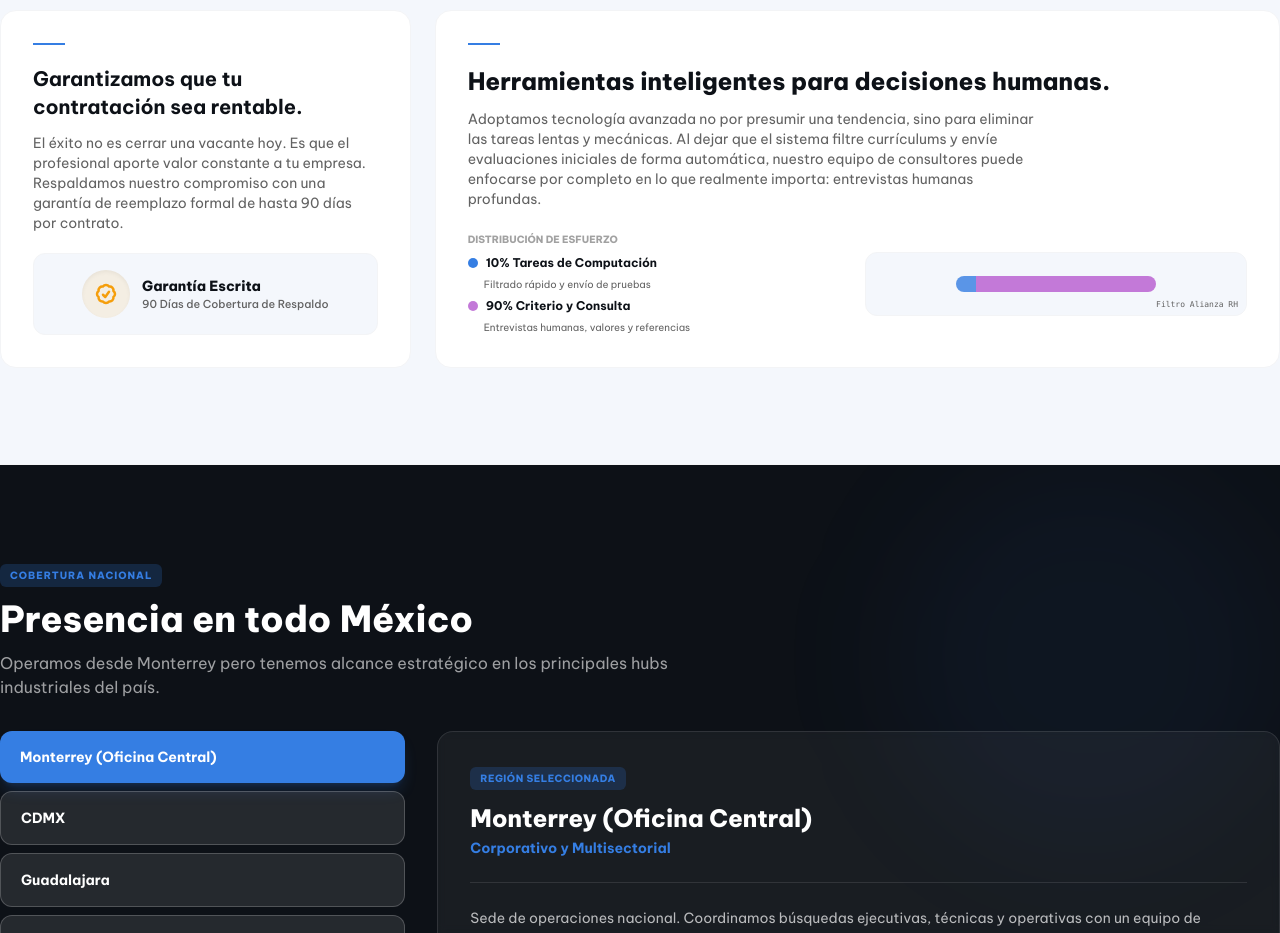
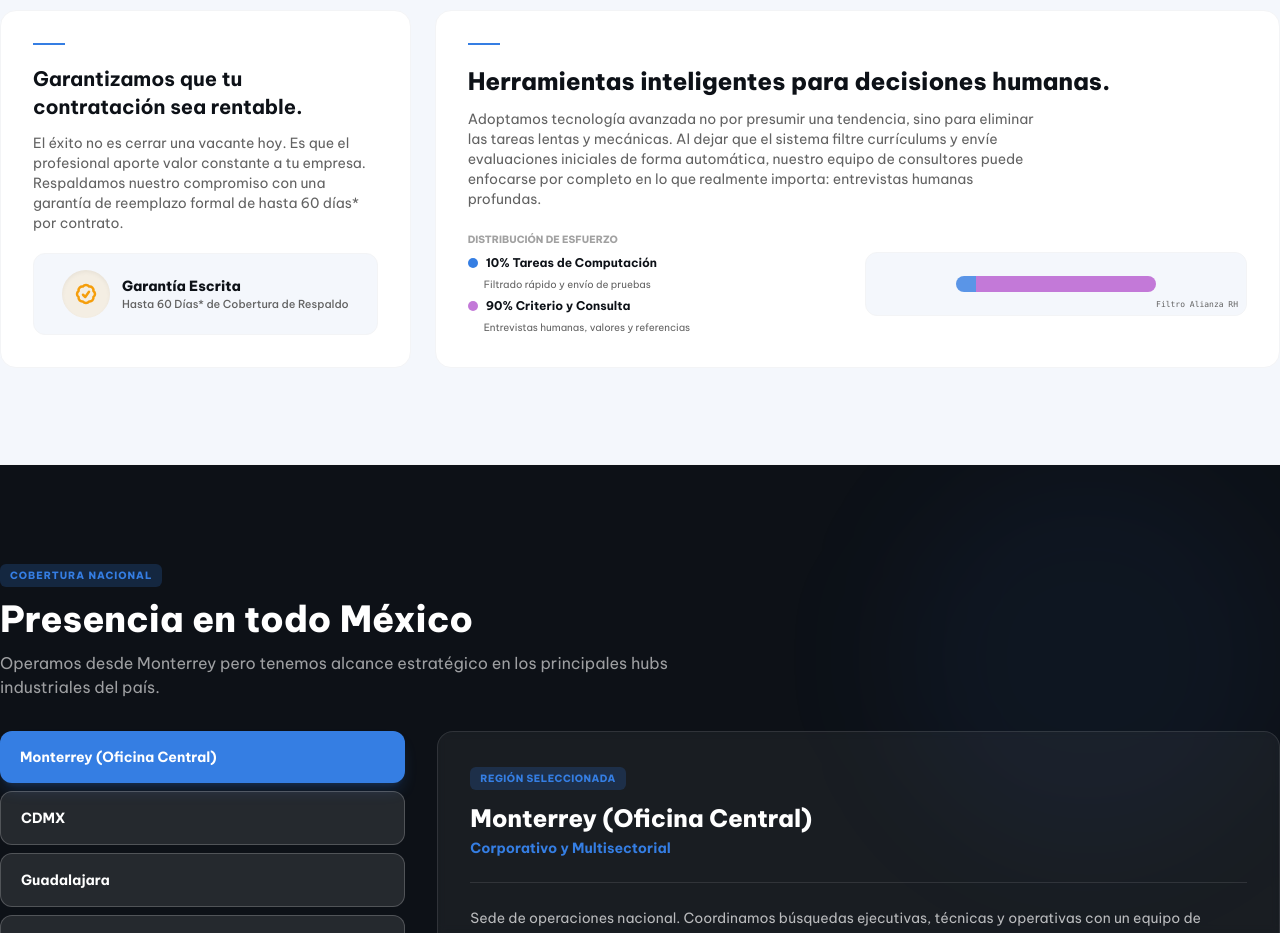
Before and after one commit to donbravowebmaster/alianzarh-site, a Next.js app: page /nosotros in a window 1280 px wide. Shown: the part 1920-2853 px from the top of the page. Built offline with nearby package versions, Linux system fonts and the light colour scheme.

Commit message:
feat(guarantee): update replacement guarantee from 90 days to up to 60 days* across site

```diff
--- a/app/servicios/page.tsx
+++ b/app/servicios/page.tsx
@@ -50,7 +50,7 @@ const services = [
       'Búsqueda activa de profesionales trabajando en tu competencia directa',
       'Acercamiento profesional y confidencial con directivos y gerentes',
       'Evaluación profunda de la forma de liderar y valores del candidato',
-      'Garantía de reemplazo sin costo adicional de hasta 90 días por contrato',
+      'Garantía de reemplazo sin costo adicional de hasta 60 días* por contrato',
     ],
   },
   {
--- a/components/sections/AboutInteractive.tsx
+++ b/components/sections/AboutInteractive.tsx
@@ -258,7 +258,7 @@ export function ValuesBentoGrid() {
             Garantizamos que tu contratación sea rentable.
           </h3>
           <p className="text-brand-gray text-xs sm:text-sm leading-relaxed">
-            El éxito no es cerrar una vacante hoy. Es que el profesional aporte valor constante a tu empresa. Respaldamos nuestro compromiso con una garantía de reemplazo formal de hasta 90 días por contrato.
+            El éxito no es cerrar una vacante hoy. Es que el profesional aporte valor constante a tu empresa. Respaldamos nuestro compromiso con una garantía de reemplazo formal de hasta 60 días* por contrato.
           </p>
         </div>
 
@@ -272,7 +272,7 @@ export function ValuesBentoGrid() {
             </div>
             <div>
               <p className="text-brand-dark font-extrabold text-sm">Garantía Escrita</p>
-              <p className="text-brand-gray text-[11px] font-medium">90 Días de Cobertura de Respaldo</p>
+              <p className="text-brand-gray text-[11px] font-medium">Hasta 60 Días* de Cobertura de Respaldo</p>
             </div>
           </div>
         </div>
--- a/components/sections/Hero.tsx
+++ b/components/sections/Hero.tsx
@@ -5,7 +5,7 @@ import Link from 'next/link'
 
 const stats = [
   { value: '30+ Años', label: 'Trayectoria del equipo' },
-  { value: '90 Días', label: 'Garantía de reposición' },
+  { value: 'Hasta 60 días*', label: 'Garantía de reposición' },
   { value: '14 Días - 4 Sem.', label: 'Cobertura según perfil' },
 ]
 
@@ -199,7 +199,7 @@ export function Hero() {
                 <div className="mt-6 pt-5 border-t border-white/10 flex items-center justify-between">
                   <span className="text-white/40 text-xs sm:text-sm font-medium">Garantía de reposición</span>
                   <div className="flex items-baseline gap-1.5">
-                    <span className="text-white font-bold text-sm sm:text-base tabular-nums">90 días</span>
+                    <span className="text-white font-bold text-sm sm:text-base tabular-nums">hasta 60 días*</span>
                     <span className="text-emerald-400 text-xs sm:text-sm font-semibold">estándar</span>
                   </div>
                 </div>
--- a/components/sections/ServicePreviews.tsx
+++ b/components/sections/ServicePreviews.tsx
@@ -290,7 +290,7 @@ export function HeadhuntingPreview() {
 
       {/* Sello Físico */}
       <div className="absolute top-4 right-4 flex items-center justify-center bg-brand-purple/20 border border-brand-purple/40 text-brand-purple text-[9px] font-bold uppercase tracking-widest px-3 py-1.5 rounded-full shadow-lg backdrop-blur-md animate-glow-pulse">
-        90 Días Garantía
+        60 Días Garantía*
       </div>
 
       {/* Executive Card */}
```
